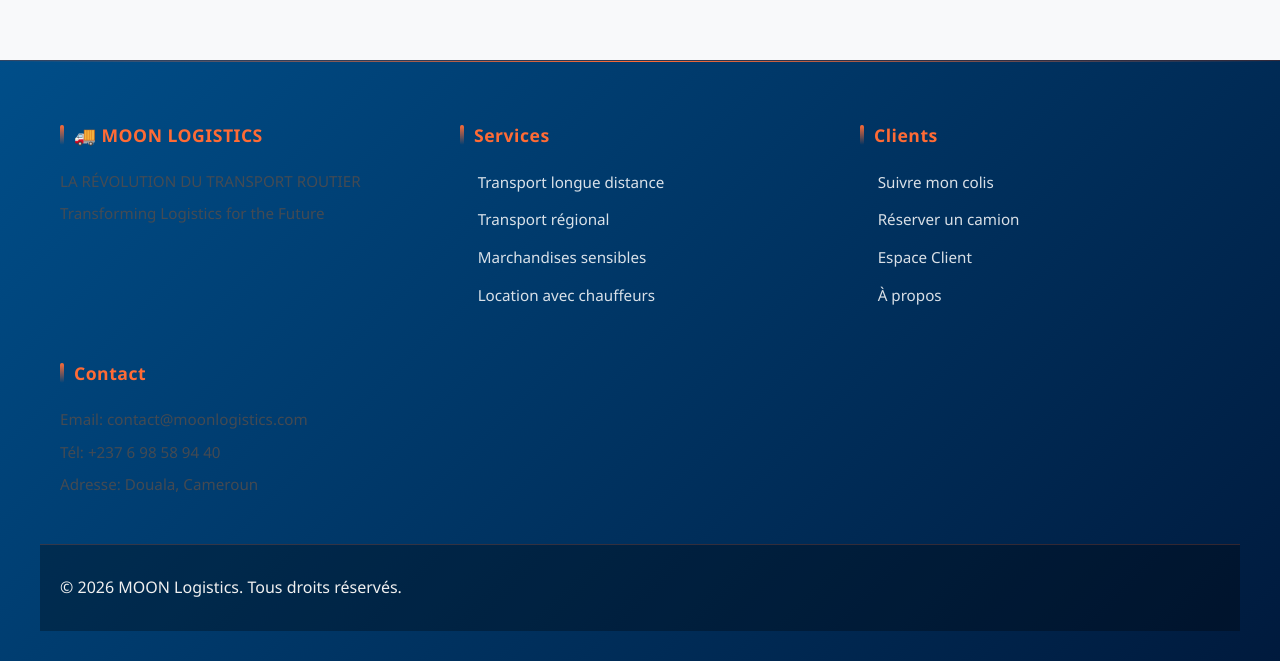
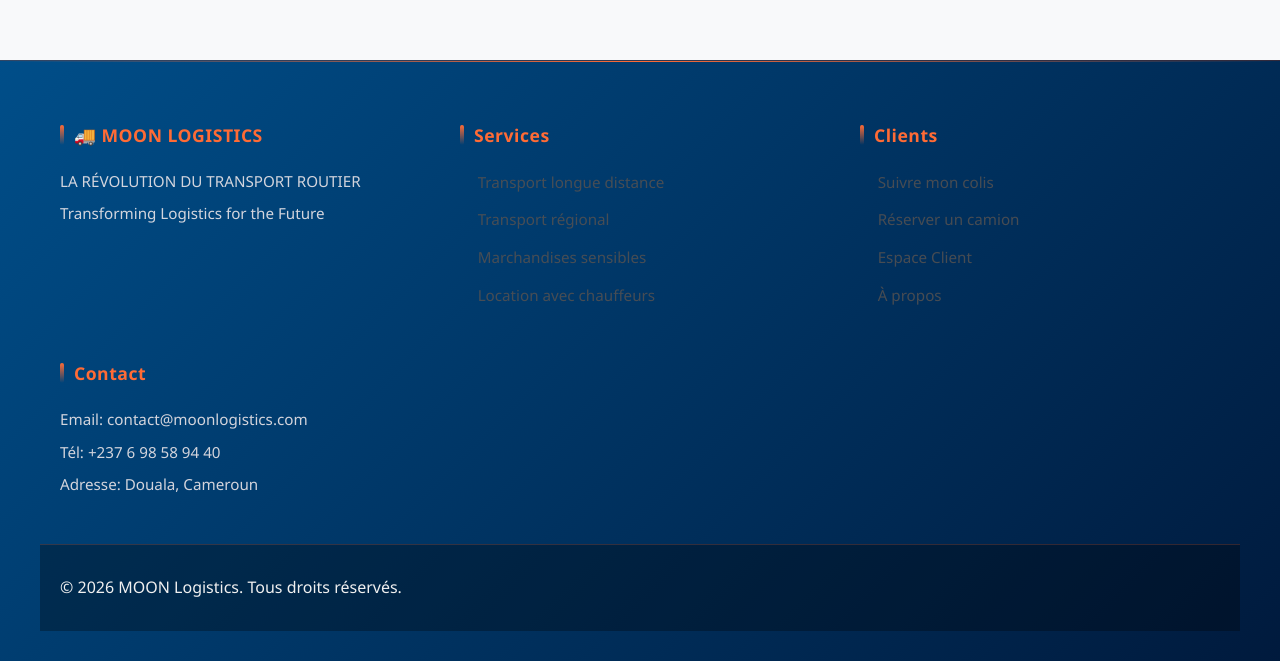
Before and after one commit to Ashjoyce/Suivi_colis, a React (Vite) app: page /espace-client in a window 1280 px wide. Shown: the part 1162-1823 px from the top of the page. Built offline with nearby package versions, Linux system fonts and the light colour scheme.

Commit message:
Mise à jour du code

```diff
--- a/src/components/Footer.css
+++ b/src/components/Footer.css
@@ -58,7 +58,7 @@
 .footer-section p {
   margin-bottom: 8px;
   line-height: 1.6;
-  color: rgba(80, 76, 76, 0.85);
+  color: rgba(248, 238, 238, 0.85);
   font-size: 0.95rem;
 }
 
@@ -72,7 +72,7 @@
 }
 
 .footer-section a {
-  color: rgba(255, 255, 255, 0.85);
+  color: rgba(84, 81, 81, 0.85);
   transition: var(--transition);
   font-weight: 500;
   font-size: 0.95rem;
```
